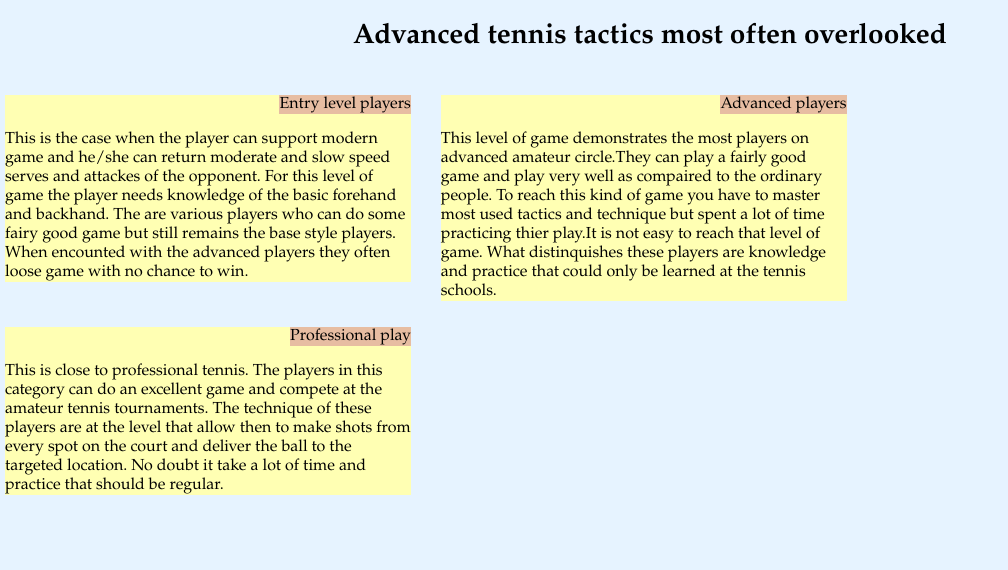
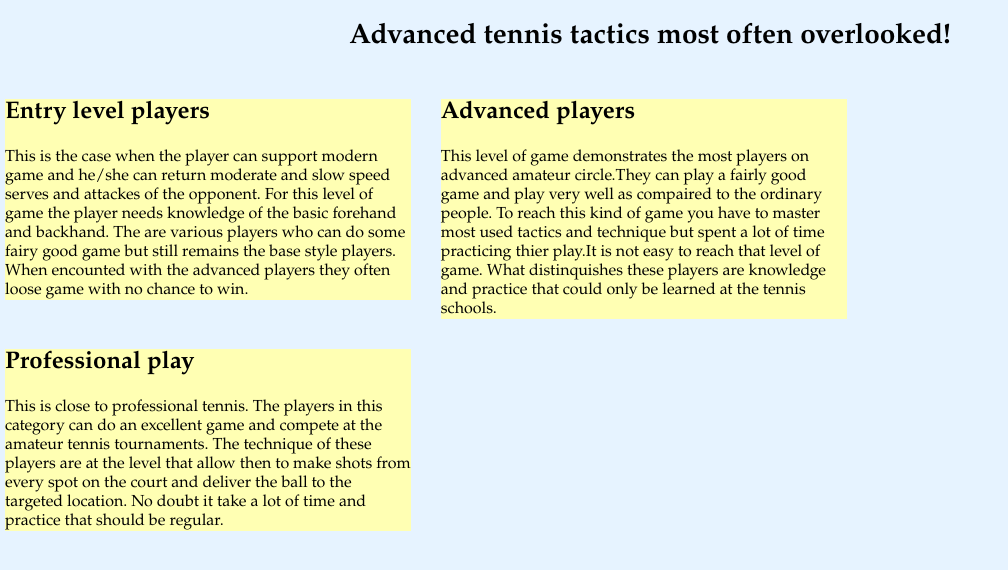
Before and after one commit to nyandrey/Module-2, a plain HTML site: page index.html in a window 1280 px wide. Shown: the whole page, without its empty margins (0-1008 px from the left). Drawn offline with Linux system fonts and the light colour scheme.

Commit message:
Another last version

```diff
--- a/index.html
+++ b/index.html
@@ -7,33 +7,32 @@
 <title>Module 2 task solution</title>
 <link rel="stylesheet" href="my-style.css">
 
-<h1>Advanced tennis tactics most often overlooked</h1>
+<h1>Advanced tennis tactics most often overlooked!</h1>
 </head>
 <body>
 
-<section class="container-fluid">
 <div class="row">
-	<div class="col-lg-4 col-md-6 col-xs"><section>
-			<p><span class="yes">Entry level players</span></p>
+	<div class="col-lg-4 col-md-6 col-xs-12"><section>
+			<h2><span class="right">Entry level players</span></h2>
 			This is the case when the player can support modern game
 			and he/she can return moderate and slow speed serves and attackes of the opponent.
 			For this level of game the player needs knowledge of the basic forehand and backhand.
 			The are various players who can do some fairy good game but still remains the base style players.
-			When encounted with the advanced players they often loose game with no chance to win.</section></div></div>
+			When encounted with the advanced players they often loose game with no chance to win.</section></div>
 
 
-	<div class="row">
-	<div class="col-lg-4 col-md-6 col-xs"><section>
-			<p><span class="yes">Advanced players</span></p>
-			This level of game demonstrates the most players on advanced amateur circle.They can play a fairly good game 		and play very well as compaired to the ordinary people. To reach this kind of game you have to master most used 	tactics and technique but spent a lot of time practicing thier play.It is not easy to reach that level of game. 	What distinquishes these players are knowledge and practice that could only be learned at the tennis schools.</section></div></div>
 
-	<div class="row">
-	<div class="col-lg-4 col-md-6 col-xs"><section>
-			<p><span class="yes">Professional play</span></p>
-			This is close to professional tennis. The players in this category can do  an excellent game and compete at the
-			amateur tennis tournaments. The technique of these players are at the level that allow then to make shots from every spot on the court and deliver the ball to the targeted location. No doubt it take a lot of time and practice that should be regular.</section></div></div>
+	<div class="col-lg-4 col-md-6 col-xs-12"><section>
+			<h2><span class="right">Advanced players</span></h2>
+			This level of game demonstrates the most players on advanced amateur circle.They can play a fairly good game 		and play very well as compaired to the ordinary people. To reach this kind of game you have to master most used 	tactics and technique but spent a lot of time practicing thier play.It is not easy to reach that level of game. 	What distinquishes these players are knowledge and practice that could only be learned at the tennis schools.</section></div>
 
 
-</section>
+	<div class="col-lg-4 col-md-6 col-xs-12"><section>
+			<h2><span class="right">Professional play</span></h2>
+			This is close to professional tennis. The players in this category can do  an excellent game and compete at the
+			amateur tennis tournaments. The technique of these players are at the level that allow then to make shots from every spot on the court and deliver the ball to the targeted location. No doubt it take a lot of time and practice that should be regular.</section></div>
+
+</div>
+
 </body>
 </html>
```
